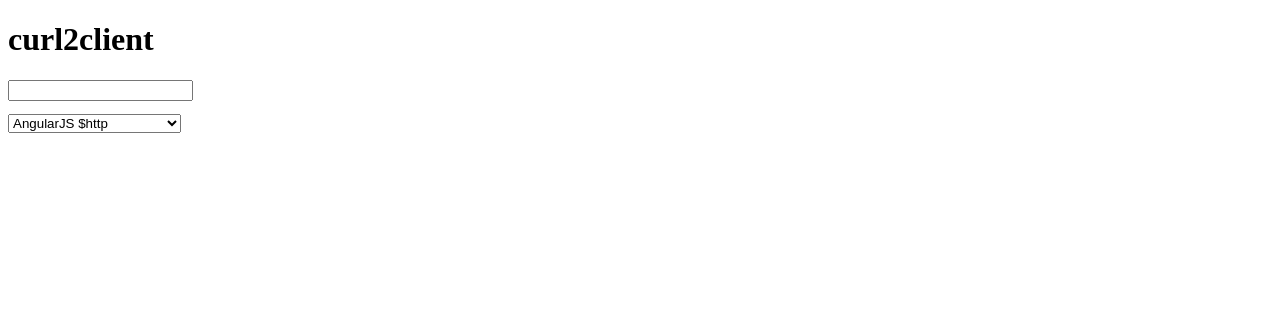
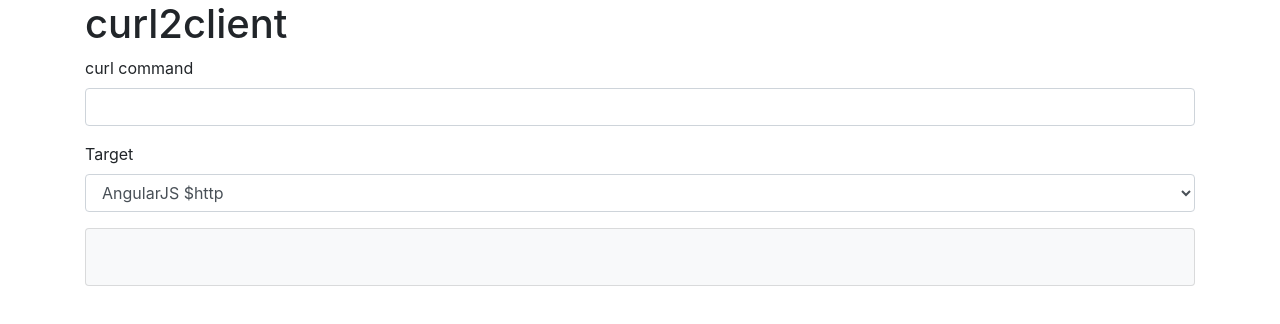
Before and after one commit to diogoko/curl2client, an Angular app: page / in a window 1280 px wide. Shown: the top 324 px of the page. Built offline with nearby package versions, Linux system fonts and the light colour scheme.

Commit message:
bootstrap 4 styling

```diff
--- a/src/app/app.component.html
+++ b/src/app/app.component.html
@@ -1,12 +1,22 @@
-<div>
+<div class="container">
   <h1>
     curl2client
   </h1>
-  <div>
-    <input [(ngModel)]="command"/>
-    <pre>{{ command | clientGenerator:selectedTarget }}</pre>
-    <select [(ngModel)]="selectedTarget">
-      <option *ngFor="let t of targets" [ngValue]="t">{{ t.label }}</option>
-    </select>
-  </div>
+  <form>
+    <div class="form-group">
+      <label for="command">curl command</label>
+      <input [(ngModel)]="command" id="command" name="command" class="form-control"/>
+    </div>
+    <div class="form-group">
+      <label for="selectedTarget">Target</label>
+      <select [(ngModel)]="selectedTarget" id="selectedTarget" name="selectedTarget" class="form-control">
+        <option *ngFor="let t of targets" [ngValue]="t">{{ t.label }}</option>
+      </select>
+    </div>
+    <div class="card bg-light">
+      <div class="card-body">
+        <pre>{{ command | clientGenerator:selectedTarget }}</pre>
+      </div>
+    </div>
+  </form>
 </div>
--- a/src/index.html
+++ b/src/index.html
@@ -2,11 +2,12 @@
 <html lang="en">
 <head>
   <meta charset="utf-8">
-  <title>Curl2client</title>
+  <title>curl2client</title>
   <base href="/">
 
-  <meta name="viewport" content="width=device-width, initial-scale=1">
+  <meta name="viewport" content="width=device-width, initial-scale=1, shrink-to-fit=no">
   <link rel="icon" type="image/x-icon" href="favicon.ico">
+  <link rel="stylesheet" href="https://stackpath.bootstrapcdn.com/bootstrap/4.1.1/css/bootstrap.min.css" integrity="sha384-WskhaSGFgHYWDcbwN70/dfYBj47jz9qbsMId/iRN3ewGhXQFZCSftd1LZCfmhktB" crossorigin="anonymous">
 </head>
 <body>
   <app-root></app-root>
```
